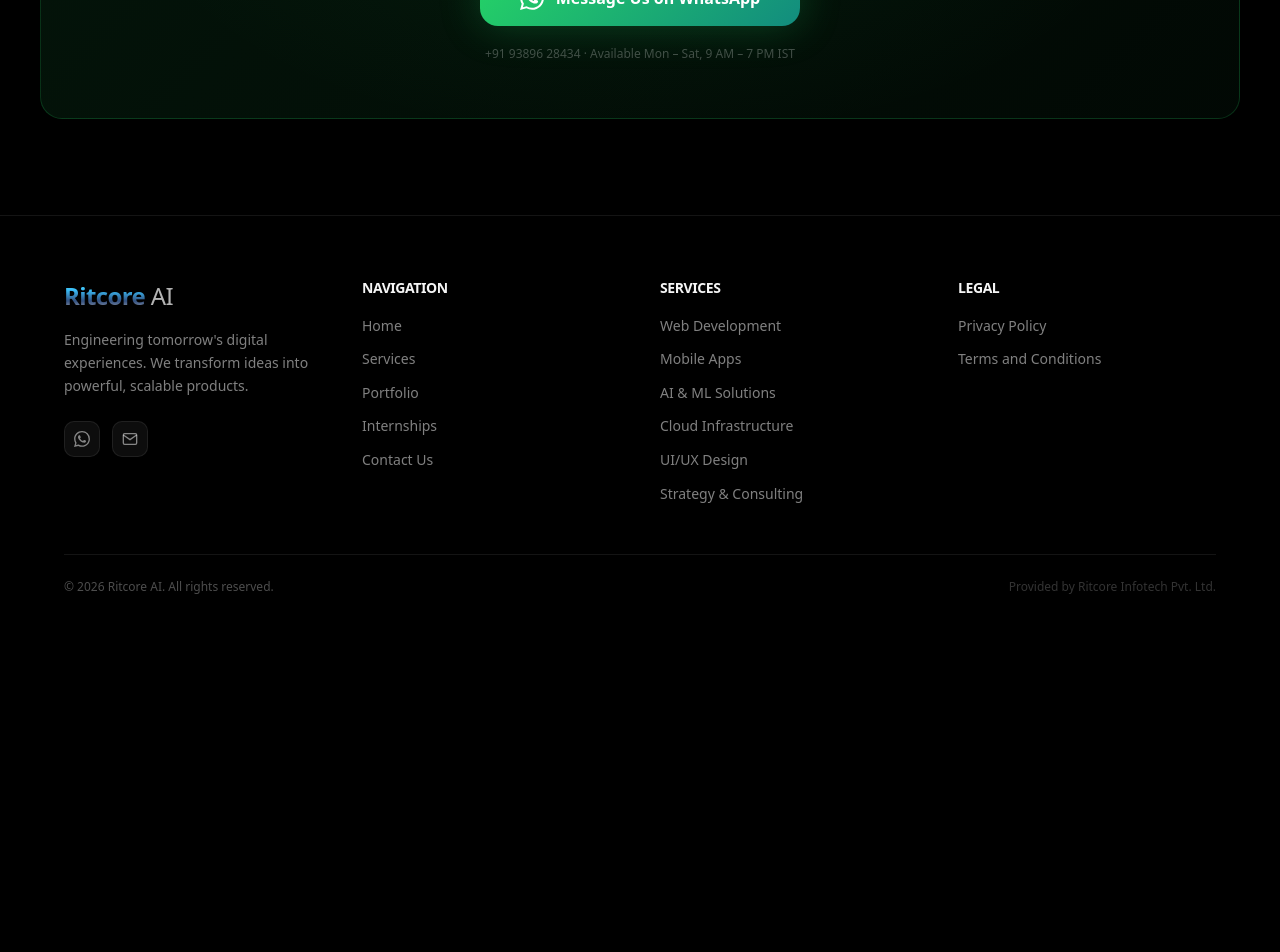
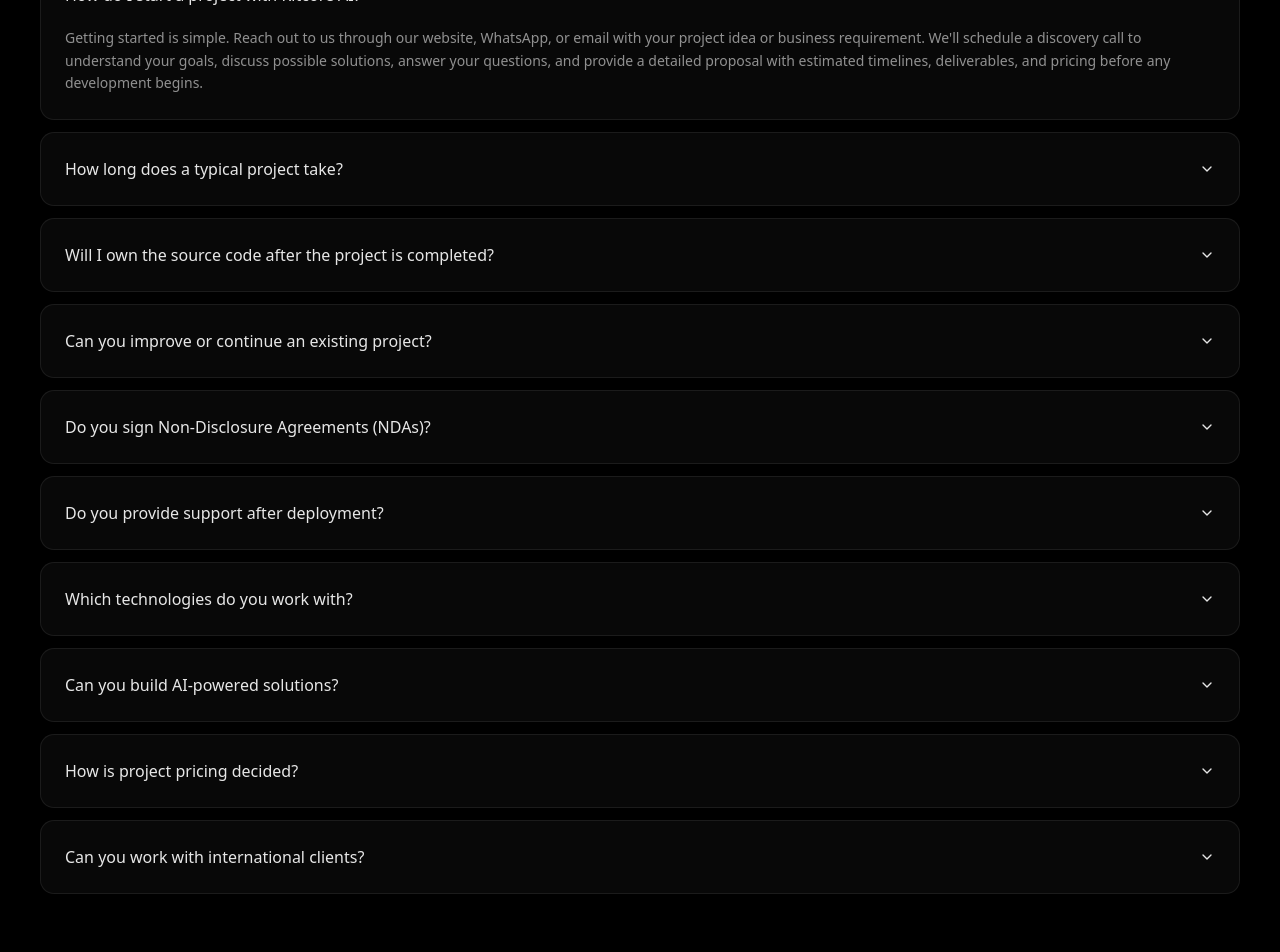
Before and after one commit to anshu-work724/ritcore-ai, a React (Vite) app: page /contact in a window 1280 px wide. Shown: the part 1280-2232 px from the top of the page. Before the commit the page ends 1939 px from the top, so only its background shows below. Built offline with nearby package versions, Linux system fonts and the light colour scheme.

Commit message:
debug the production error in reactbits accordions

```diff
--- a/src/components/Navbar.tsx
+++ b/src/components/Navbar.tsx
@@ -8,7 +8,6 @@
   { label: "Services", href: "/services" },
   { label: "Portfolio", href: "/portfolio" },
   { label: "Internships", href: "/internships" },
-  { label: "FAQs", href: "/#faqs" },
   { label: "Contact Us", href: "/contact" },
 ];
 
@@ -35,7 +34,7 @@
       className={`fixed top-0 left-0 right-0 z-50 transition-all duration-300 ${
         scrolled
           ? "bg-black/70 backdrop-blur-xl border-b border-white/10 shadow-2xl"
-          : "bg-transparent"
+          : "bg-transparent "
       }`}
     >
       <div className="container-max px-6 flex items-center justify-between h-16 lg:h-18">
--- a/src/components/services/ServicesHero.tsx
+++ b/src/components/services/ServicesHero.tsx
@@ -5,7 +5,7 @@
   return (
     <section className="relative flex min-h-[80svh] items-center justify-center overflow-hidden px-6 pt-24 pb-16">
       <div className="absolute inset-0 z-0">
-        <div className="absolute inset-0 bg-[radial-gradient(circle_at_top,_rgba(125,211,232,0.16),_transparent_45%)]" />
+        <div className="absolute inset-0 bg-[radial-gradient(circle_at_20%_15%,rgba(6,182,212,0.12),transparent_32%),radial-gradient(circle_at_80%_85%,rgba(139,92,246,0.12),transparent_35%),linear-gradient(to_bottom,#0B0F14,#050608,#000000)]" />
         <div className="absolute inset-0 bg-[linear-gradient(120deg,rgba(255,255,255,0.02),transparent_45%,rgba(155,127,232,0.04))]" />
       </div>
       <div className="relative z-10 mx-auto max-w-4xl text-center">
--- a/src/data/faqs.ts
+++ b/src/data/faqs.ts
@@ -1,42 +1,42 @@
 export const faqs = [
   {
-    q: "What services does Ritcore AI provide?",
-    a: "Ritcore AI delivers end-to-end digital solutions, including custom web development, mobile applications, AI-powered software, UI/UX design, cloud infrastructure, and technology consulting. Every solution is tailored to your business objectives, ensuring scalability, performance, and long-term growth.",
+    q: "How do I start a project with Ritcore AI?",
+    a: "Getting started is simple. Reach out to us through our website, WhatsApp, or email with your project idea or business requirement. We'll schedule a discovery call to understand your goals, discuss possible solutions, answer your questions, and provide a detailed proposal with estimated timelines, deliverables, and pricing before any development begins.",
   },
   {
-    q: "How long does it take to complete a project?",
-    a: "The development timeline depends on the project's complexity, features, and requirements. Smaller projects may take a few weeks, while enterprise-grade solutions require more time. Before development begins, we provide a detailed roadmap with milestones and estimated delivery dates.",
+    q: "How long does a typical project take?",
+    a: "Every project is different, so the timeline depends on its scope, complexity, and required features. A business website may take only a few weeks, while larger web platforms, mobile applications, or AI-powered systems require more development time. Before starting, we share a clear roadmap with milestones so you always know what to expect.",
   },
   {
-    q: "How do you ensure the quality of your work?",
-    a: "Quality is integrated into every stage of our development process. From planning and UI/UX validation to code reviews, testing, security checks, and performance optimization, we ensure every solution meets high standards before deployment.",
+    q: "Will I own the source code after the project is completed?",
+    a: "Yes. Once the project is completed and all contractual obligations have been fulfilled, you receive full ownership of the source code, project files, documentation, and other deliverables. We believe your product should remain entirely under your control, giving you the freedom to maintain, expand, or transfer it whenever needed.",
   },
   {
-    q: "Will I receive the complete source code and ownership?",
-    a: "Yes. Once the project is completed and all agreed payments are fulfilled, you receive complete ownership of the source code, project assets, documentation, and intellectual property, giving you full control over your product.",
+    q: "Can you improve or continue an existing project?",
+    a: "Absolutely. Whether your project was developed by another company or an in-house team, we can review the existing codebase, identify improvement opportunities, fix issues, modernize outdated technology, and continue development while maintaining stability and minimizing disruption to your business.",
   },
   {
-    q: "Can you integrate with our existing software or APIs?",
-    a: "Absolutely. We have experience integrating third-party APIs, payment gateways, CRM platforms, ERP systems, cloud services, and legacy software while maintaining security, reliability, and seamless performance.",
+    q: "Do you sign Non-Disclosure Agreements (NDAs)?",
+    a: "Yes. We understand that many projects involve confidential business ideas and sensitive information. We are happy to sign a Non-Disclosure Agreement (NDA) before discussing your project in detail, ensuring your intellectual property and business information remain protected throughout our collaboration.",
   },
   {
-    q: "Do you provide maintenance and ongoing support?",
-    a: "Yes. We offer post-launch maintenance plans that include bug fixes, performance monitoring, security updates, feature enhancements, and technical support to ensure your application continues to perform efficiently as your business grows.",
+    q: "Do you provide support after deployment?",
+    a: "Yes. Our relationship doesn't end after launch. We provide post-deployment support, including bug fixes, security updates, performance improvements, monitoring, and ongoing feature development. We also offer flexible maintenance plans to ensure your software continues to perform reliably as your business grows.",
   },
   {
-    q: "How do you protect sensitive business information?",
-    a: "We take data security and confidentiality seriously. We are happy to sign Non-Disclosure Agreements (NDAs), follow secure development practices, and ensure that all project information, code, and business data remain protected throughout the engagement.",
+    q: "Which technologies do you work with?",
+    a: "Our team works with a wide range of modern technologies, including React, Next.js, TypeScript, Node.js, Python, Flutter, React Native, MongoDB, PostgreSQL, AWS, and leading AI frameworks. We choose technologies based on your project's requirements to ensure scalability, security, and long-term maintainability.",
   },
   {
-    q: "Can you build AI-powered solutions for my business?",
-    a: "Yes. Our team develops intelligent AI-driven applications such as chatbots, workflow automation tools, recommendation systems, predictive analytics platforms, and custom AI integrations designed to improve business efficiency and customer experiences.",
+    q: "Can you build AI-powered solutions?",
+    a: "Yes. We design and develop AI-driven solutions that help businesses automate workflows, improve customer experiences, and make data-driven decisions. This includes intelligent chatbots, recommendation systems, document processing, workflow automation, predictive analytics, and custom AI integrations tailored to your business needs.",
   },
   {
-    q: "What industries do you work with?",
-    a: "We work with startups, small businesses, and enterprises across industries including healthcare, finance, education, e-commerce, logistics, travel, and technology. Our solutions are customized to meet the unique challenges and goals of each industry.",
+    q: "How is project pricing decided?",
+    a: "Project pricing is based on factors such as project scope, technical complexity, required features, timeline, and integrations. After understanding your requirements, we provide a transparent quotation with a detailed breakdown of deliverables, ensuring there are no hidden costs or unexpected charges during development.",
   },
   {
-    q: "How do I get started with Ritcore AI?",
-    a: "Getting started is simple. Contact us through our website, email, or WhatsApp to schedule a free consultation. We'll discuss your requirements, understand your business goals, recommend the right solution, and provide a transparent project proposal with estimated timelines.",
+    q: "Can you work with international clients?",
+    a: "Yes. We collaborate with clients from different countries using modern communication and project management tools. Regular progress updates, scheduled meetings, milestone-based delivery, and transparent communication ensure a smooth and efficient development process regardless of your location or time zone.",
   },
 ];
--- a/src/pages/ContactPage.tsx
+++ b/src/pages/ContactPage.tsx
@@ -1,4 +1,11 @@
 import { Mail, Phone, MapPin, Clock } from 'lucide-react'
+import { faqs } from "../data/faqs"
+import {
+  Accordion,
+  AccordionItem,
+  AccordionTrigger,
+  AccordionContent,
+} from "../components/ui/accordion";
 
 function WhatsAppIcon() {
   return (
@@ -92,6 +99,43 @@
         </div>
       </section>
 
+      {/* FAQs */}
+      <section id="faqs" className="section-padding border-t border-white/5">
+        <div className="container-max max-w-3xl">
+          <div className="text-center mb-14">
+            <span
+              className="text-xs font-semibold uppercase tracking-widest"
+              style={{ color: "#7dd3e8" }}
+            >
+              FAQ
+            </span>
+            <h2 className="text-4xl lg:text-5xl font-bold text-white mt-3 mb-4">
+              Common <span className="gradient-text">Questions</span>
+            </h2>
+          </div>
+          <Accordion
+            multiple={false}
+            defaultValue={["faq-0"]}
+            className="space-y-3"
+          >
+            {faqs.map((faq, i) => (
+              <AccordionItem
+                key={i}
+                value={`faq-${i}`}
+                className="glass rounded-xl border-white/8 px-6 py-1"
+              >
+                <AccordionTrigger className="text-white/90 text-base font-medium py-5 hover:no-underline">
+                  {faq.q}
+                </AccordionTrigger>
+                <AccordionContent className="text-white/55 text-sm leading-relaxed pb-5">
+                  {faq.a}
+                </AccordionContent>
+              </AccordionItem>
+            ))}
+          </Accordion>
+        </div>
+      </section>
+
       {/* WhatsApp CTA */}
       <section className="pb-24 px-6">
         <div className="container-max max-w-3xl">
```
Also changed, not shown: src/pages/HomePage.tsx (+1 -41 lines).
